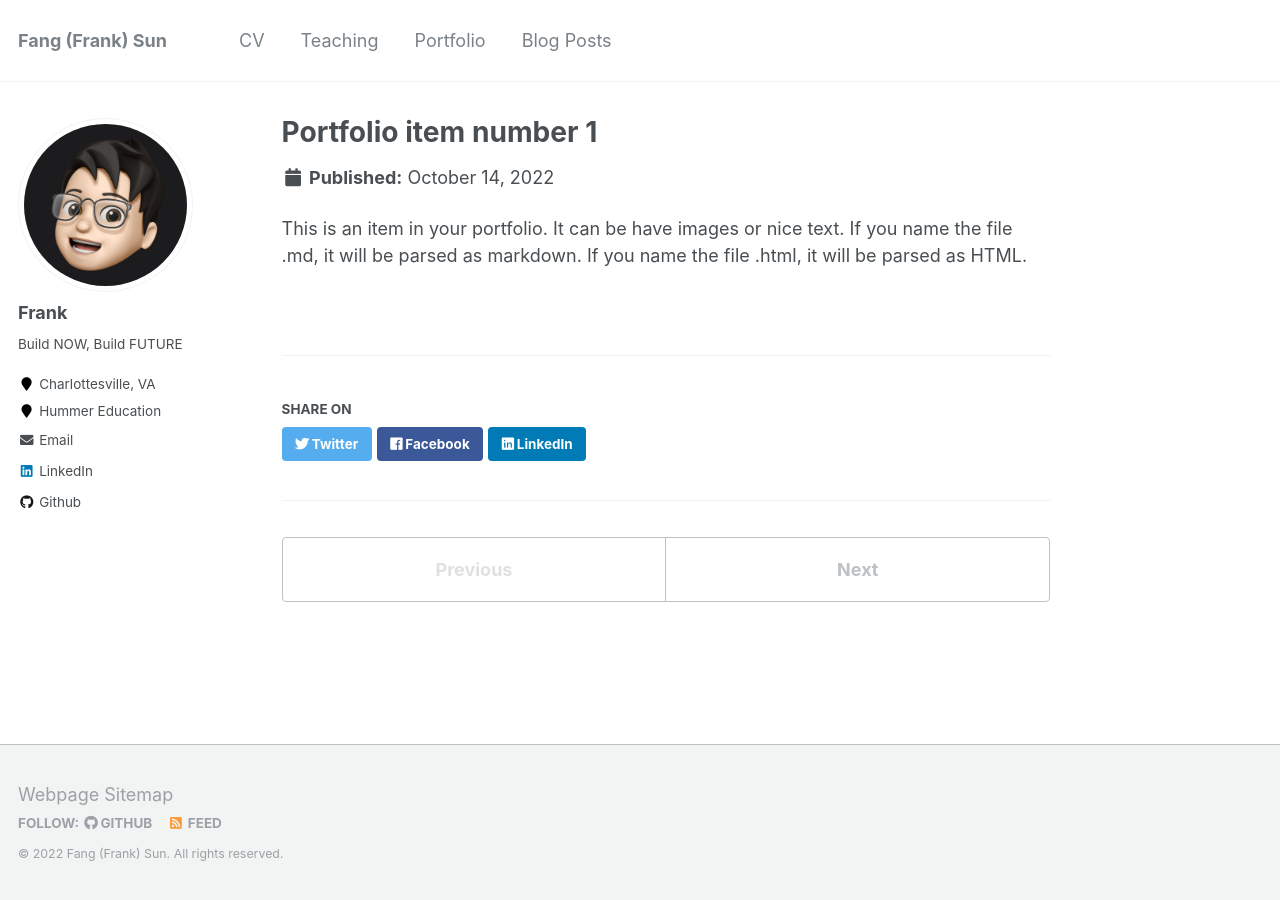
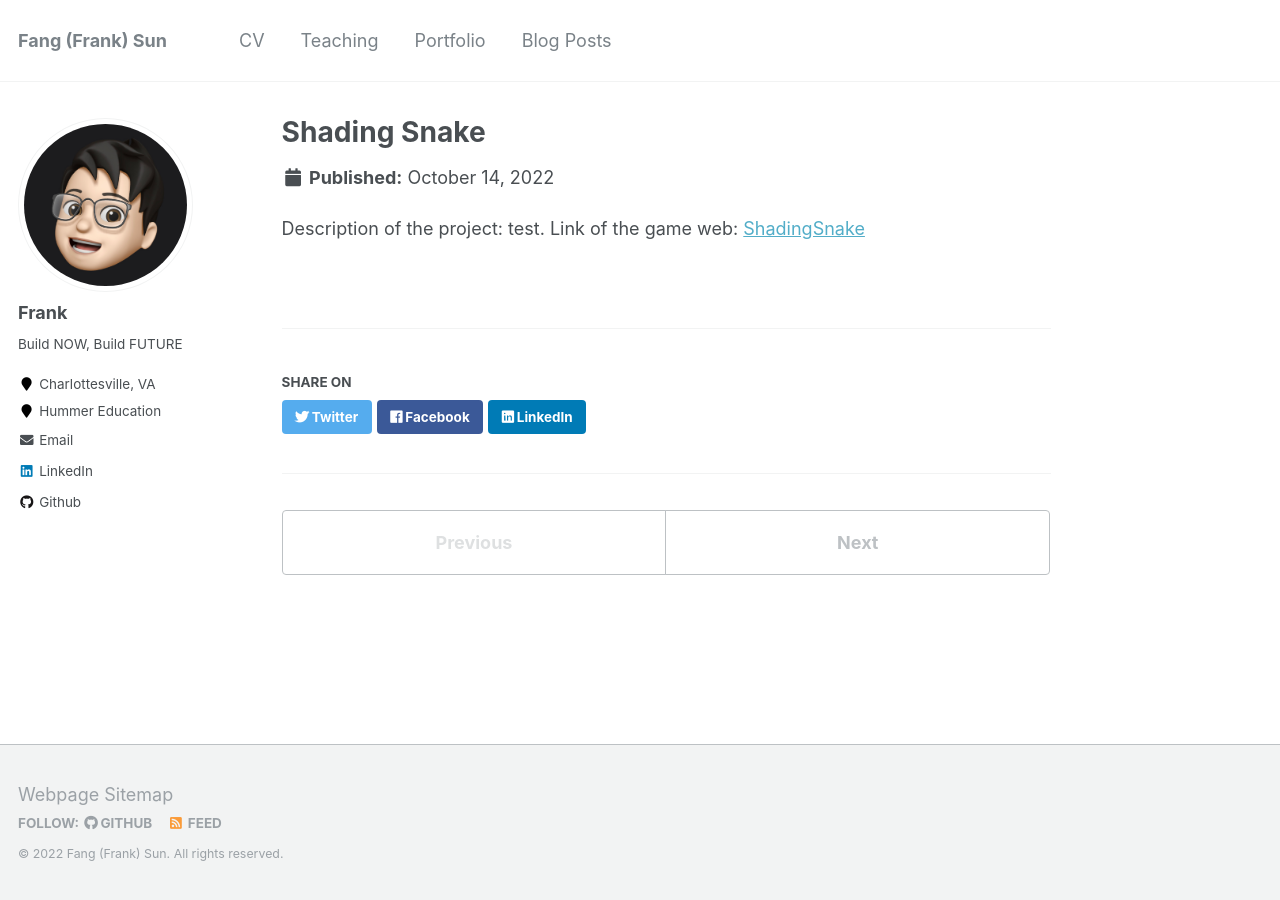
Before and after one commit to FangFrankSun/AcademicPage, a Jekyll site: the page built from _portfolio/portfolio-1.md, in a window 1280 px wide. Built offline with Jekyll 4.4.1, drawn with Linux system fonts in a browser that asks for light colours.

Commit message:
Update portfolio-1.md

```diff
--- a/_portfolio/portfolio-1.md
+++ b/_portfolio/portfolio-1.md
@@ -1,7 +1,8 @@
 ---
-title: "Portfolio item number 1"
+title: "Shading Snake"
 excerpt: "Short description of portfolio item number 1<br/><img src='/images/500x300.png'>"
 collection: portfolio
 ---
 
-This is an item in your portfolio. It can be have images or nice text. If you name the file .md, it will be parsed as markdown. If you name the file .html, it will be parsed as HTML.
+Description of the project: test.
+Link of the game web: [ShadingSnake](https://snake.fangfranksun.com)
```
